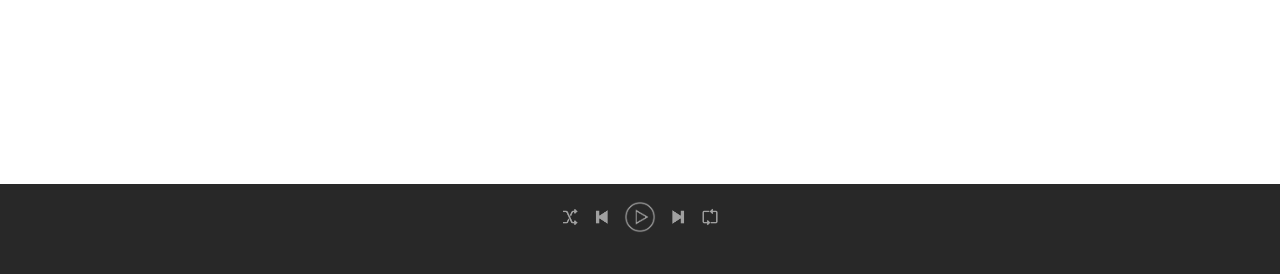
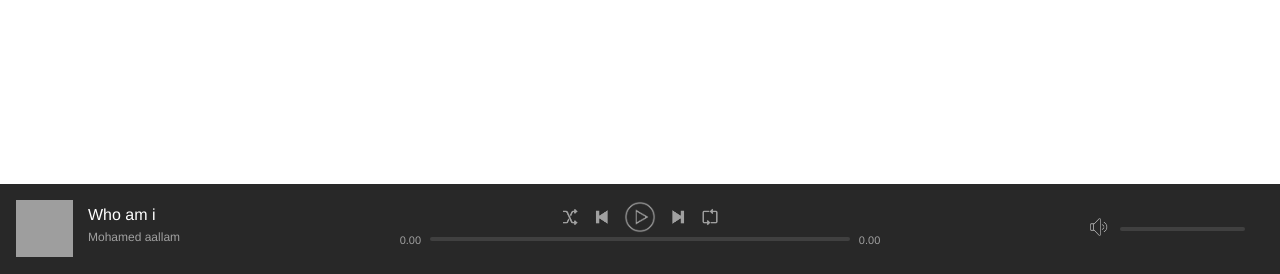
Before and after one commit to Risoblue/Sonorwaves_1.0, a PHP site: page / in a window 1280 px wide. Shown: the part 526-800 px from the top of the page. Run offline with PHP 8.4, Linux system fonts and the light colour scheme; grey boxes are pictures that could not be loaded.

Commit message:
secondcommitsonorwaves

```diff
--- a/assets/css/style.css
+++ b/assets/css/style.css
@@ -2,6 +2,11 @@ html, body {
 	padding: 0;
 	margin: 0;
 	height: 100%;
+}
+
+* {
+	font-family: "Helvetica Neue", Helvetica, Arial, sans-serif;
+	color: #fff;
 }
 
 #nowPlayingBarContainer {
@@ -25,6 +30,11 @@ html, body {
     min-width: 180px;
 }
 
+#nowPlayingRight {
+	position: relative;
+    margin-top: 16px;
+}
+
 #nowPlayingCenter {
 	width: 40%;
     max-width: 700px;
@@ -35,6 +45,7 @@ html, body {
 
 #nowPlayingBar .content {
 	width: 100%;
+	height: 57px;
 }
 
 .playerControls .buttons {
@@ -62,3 +73,72 @@ html, body {
 .controlButton:hover {
 	cursor: pointer;
 }
+
+.progressTime {
+	color: #a0a0a0;
+    font-size: 11px;
+    min-width: 40px;
+    text-align: center;
+}
+
+.playbackBar {
+	display: flex;
+}
+
+.progressBar {
+	width: 100%;
+    height: 12px;
+    display: inline-flex;
+    cursor: pointer;
+}
+
+.progressBarBg {
+	background-color: #404040;
+    height: 4px;
+    width: 100%;
+    border-radius: 2px;
+}
+
+.progress {
+	background-color: #a0a0a0;
+    height: 4px;
+    width: 0;
+    border-radius: 2px;
+}
+
+.playbackBar .progressBar {
+	margin-top: 3px;
+}
+
+#nowPlayingLeft .albumArtwork {
+	height: 100%;
+    max-width: 57px;
+    margin-right: 15px;
+    float: left;
+    background-size: cover;
+}
+
+#nowPlayingLeft .trackInfo {
+	display: table;
+}
+
+#nowPlayingLeft .trackInfo .trackName {
+	margin: 6px 0;
+    display: inline-block;
+    width: 100%;
+}
+
+#nowPlayingLeft .trackInfo .artistName span {
+	font-size: 12px;
+    color: #a0a0a0;
+}
+
+.labarredevolume {
+	width: 180px;
+    position: absolute;
+    right: 0;
+}
+
+.labarredevolume .progressBar {
+	width: 125px;
+}
--- a/index.php
+++ b/index.php
@@ -11,7 +11,25 @@
 		<div id="nowPlayingBar">
 
 <div id="nowPlayingLeft">
+   <div class="content">
+		<span class="albumLink" >
+			<img src="https://assets.audiomack.com/mullastar/rudeboy-psquare-realitymullastar-275-275-1531856756.jpg" class="albumArtwork">
+		</span>
+        <div class="trackInfo">
 
+			<span class="trackName">
+				<span>Who am i</span>
+			</span>
+
+			<span class="artistName">
+				<span>Mohamed aallam</span>
+			</span>
+
+		</div>
+
+
+
+   </div>
 </div>
 
 			<div id="nowPlayingCenter">
@@ -20,31 +38,78 @@
 
 					<div class="buttons">
 
-				<button class="controlButton shuffle" title="Shuffle button">
+						<button class="controlButton shuffle" title="lecture aléatoire">
 							<img src="assets/images/icons/shuffle.png" alt="Shuffle">
 						</button>
 
-				<button class="controlButton previous" title="Previous button">
+						<button class="controlButton previous" title="Précédent">
 							<img src="assets/images/icons/previous.png" alt="Previous">
 						</button>
 
-				<button class="controlButton play" title="Play button">
+						<button class="controlButton play" title="Lecture">
 							<img src="assets/images/icons/play.png" alt="Play">
 						</button>
 
-				<button class="controlButton pause" title="Pause button" style="display: none;">
+						<button class="controlButton pause" title="Pause " style="display: none;">
 							<img src="assets/images/icons/pause.png" alt="Pause">
 						</button>
 
-				<button class="controlButton next" title="Next button">
+						<button class="controlButton next" title="suivant">
 							<img src="assets/images/icons/next.png" alt="Next">
 						</button>
 
-				<button class="controlButton repeat" title="Repeat button">
+						<button class="controlButton repeat" title="Activer la répétition">
 							<img src="assets/images/icons/repeat.png" alt="Repeat">
 						</button>
 
 					</div>
+
+
+					<div class="playbackBar">
+
+						<span class="progressTime current">0.00</span>
+
+						<div class="progressBar">
+							<div class="progressBarBg">
+								<div class="progress"></div>
+							</div>
+						</div>
+
+						<span class="progressTime remaining">0.00</span>
+
+
+					</div>
+
+
+				</div>
+
+
+			</div>
+
+			<div id="nowPlayingRight">
+				<div class="labarredevolume">
+
+					<button class="controlButton volume" title="Volume ">
+						<img src="assets/images/icons/volume.png" alt="Volume">
+					</button>
+
+					<div class="progressBar">
+						<div class="progressBarBg">
+							<div class="progress"></div>
+						</div>
+					</div>
+
+				</div>
+
+			</div>
+
+
+
+
+		</div>
+
+	</div>
+
 </body>
 
 </html>
```
Lines whose indentation alone changed are shown as unchanged.
